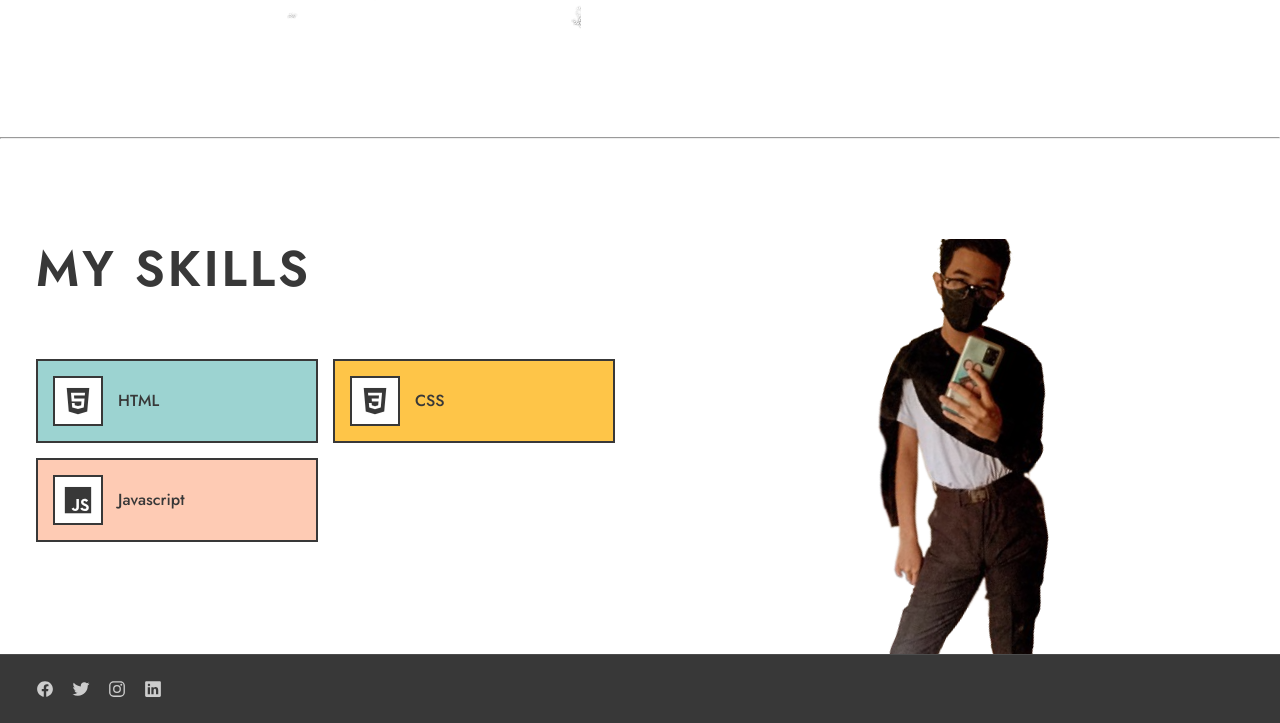
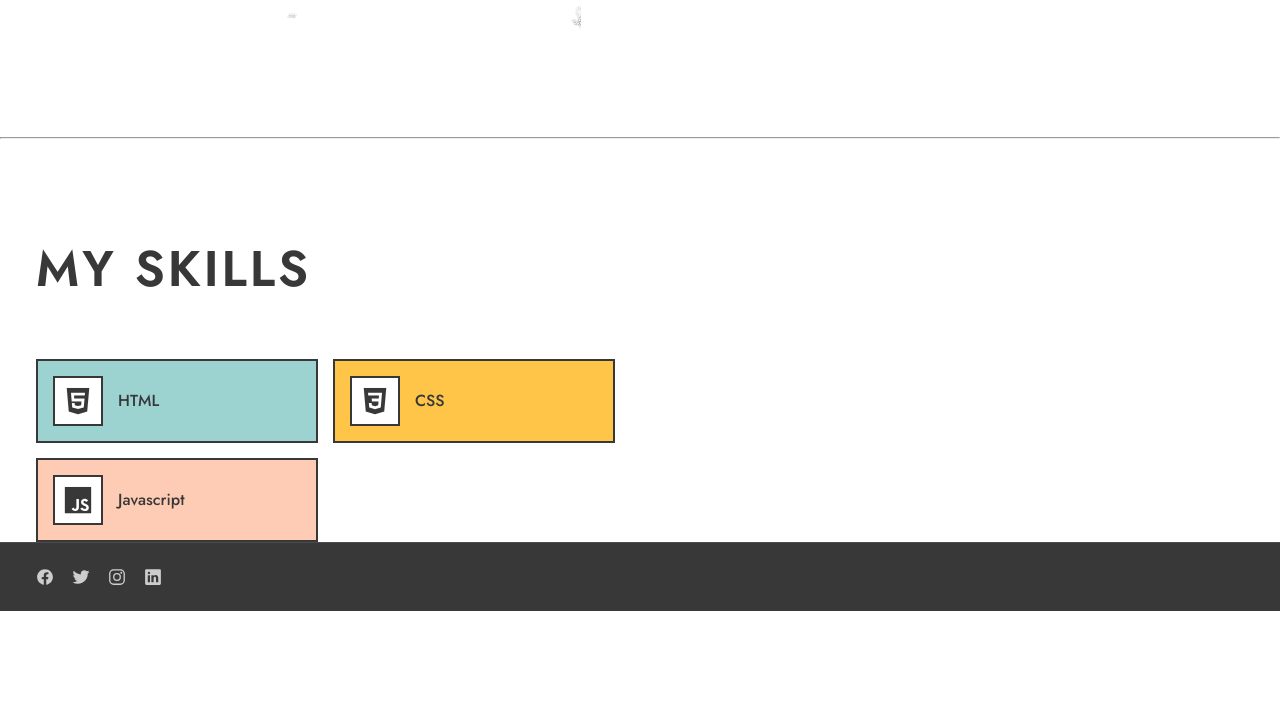
Before and after one commit to XY0511/Portfolio, a plain HTML site: page index.html in a window 1280 px wide. Shown: the part 1390-2113 px from the top of the page. After the commit the page ends 2001 px from the top, so only its background shows below. Drawn offline with nearby package versions, Linux system fonts and the light colour scheme.

Commit message:
Update index.html
Removed last hero banner

```diff
--- a/index.html
+++ b/index.html
@@ -170,8 +170,6 @@
           </div>
 
           <figure class="skill-banner">
-            <img src="./assets/images/skill-banner.png" width="581" height="657" loading="lazy"
-              alt="Mark Xyruz Magnampo" class="w-100">
           </figure>
 
         </div>
```
